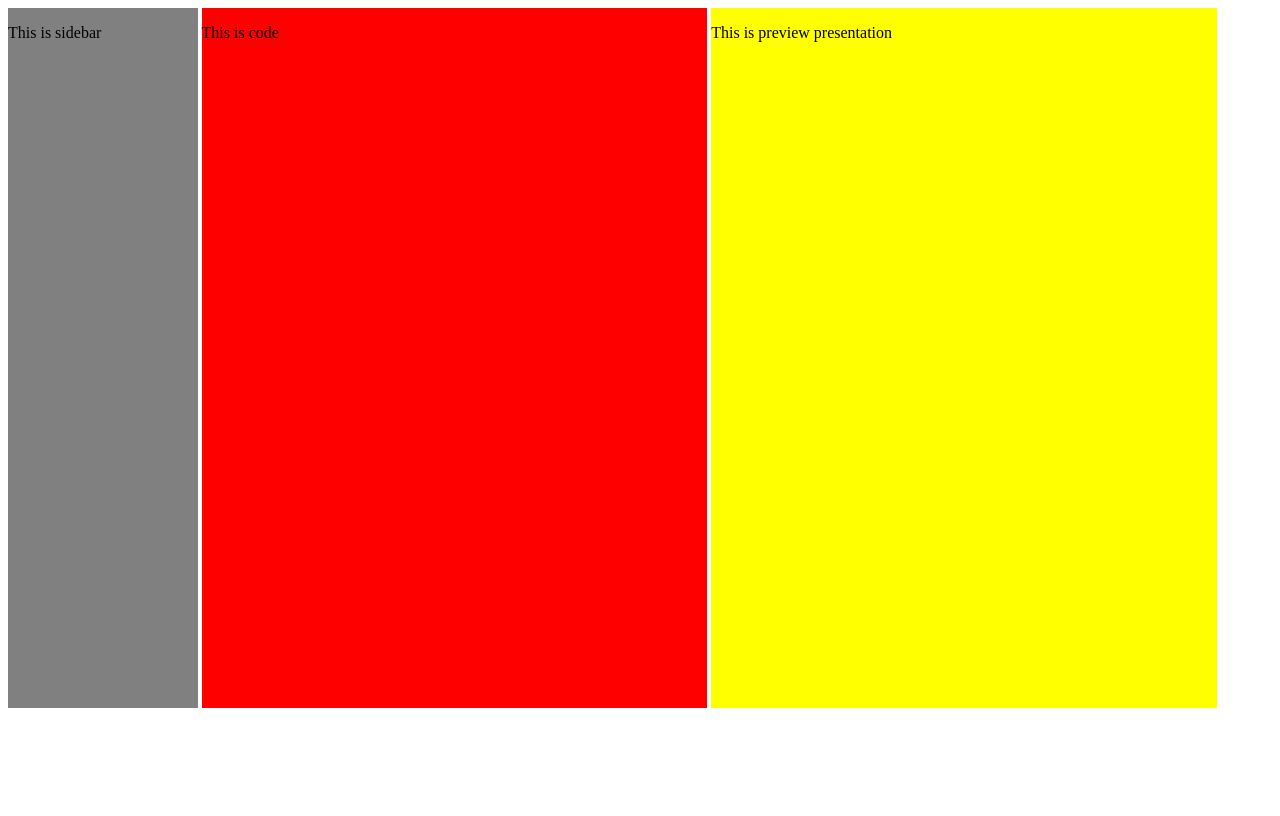
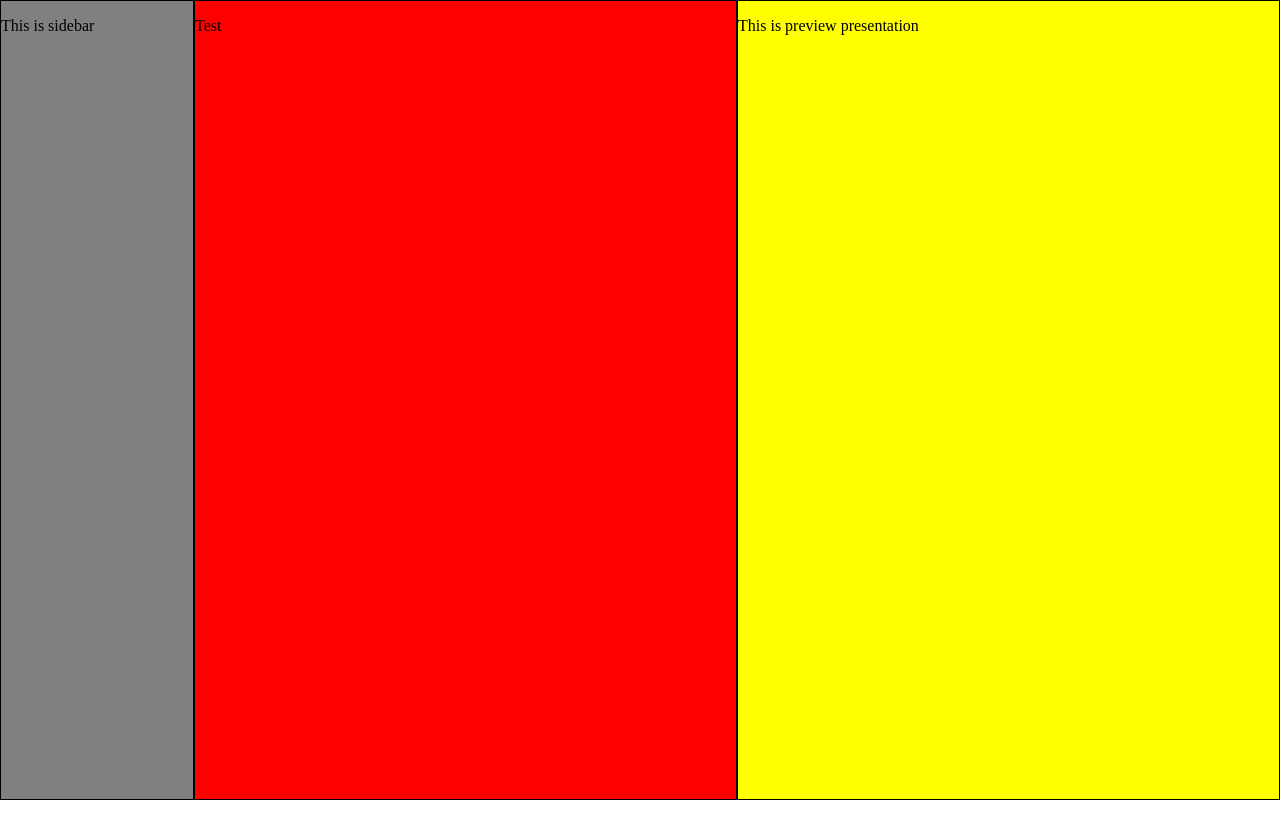
Before and after one commit to chriisu/webcomponents-demo, a plain HTML site: page index.html in a window 1280 px wide. Drawn offline with Linux system fonts and the light colour scheme.

Commit message:
Change to flexbox layout

```diff
--- a/index.html
+++ b/index.html
@@ -6,15 +6,17 @@
     	<link rel="stylesheet" href="style.css">
 	</head>
 	<body>
+		<div class="wrapper">
 			<div class="sidebar">
 				<p>This is sidebar</p>
 			</div>
 			<div class="view-code">
-			<p>This is code</p>
+				<p id="code" contentEditable="true">Test</p>
 			</div>
 			<div class="view-presentation">
 				<p>This is preview presentation</p>
 			</div>
+		</div>
 		<script src="script.js"></script>
 	</body>
 </html>
--- a/style.css
+++ b/style.css
@@ -1,18 +1,28 @@
 body {
-	height: 800px;
+	margin: 0;
+	padding: 0;
+}
+
+html, body, .wrapper {
+	height: 100%;
+}
+
+.wrapper {
+	display: flex;
 }
 
 .sidebar, .view-code, .view-presentation {
-	display: inline-block;
-	min-height: 700px;
+	border: 1px solid #000;
 }
 
 .sidebar {
-	width: 15%;
+	min-width: 15%;
+	flex: 0 0 150px;
 }
 
 .view-code, .view-presentation {
-	width: 40%;
+	min-width: 40%;
+	flex: 1 1;
 }
 
 .view-code {
```
Lines whose indentation alone changed are shown as unchanged.
